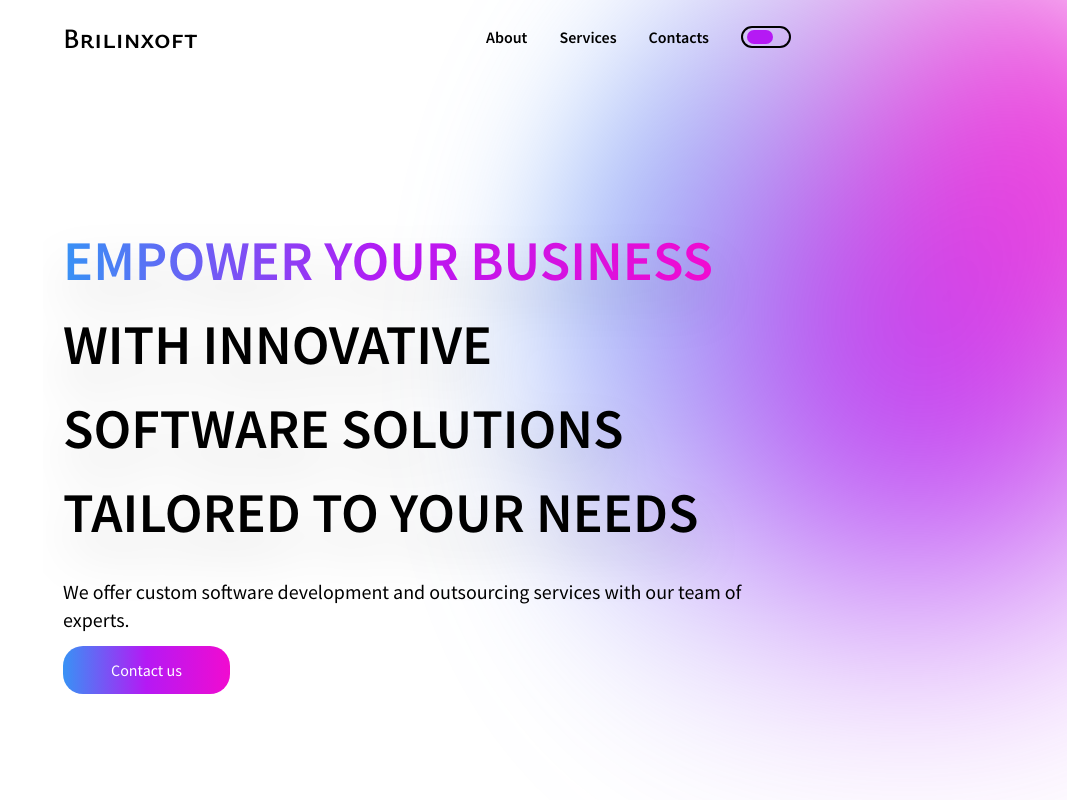
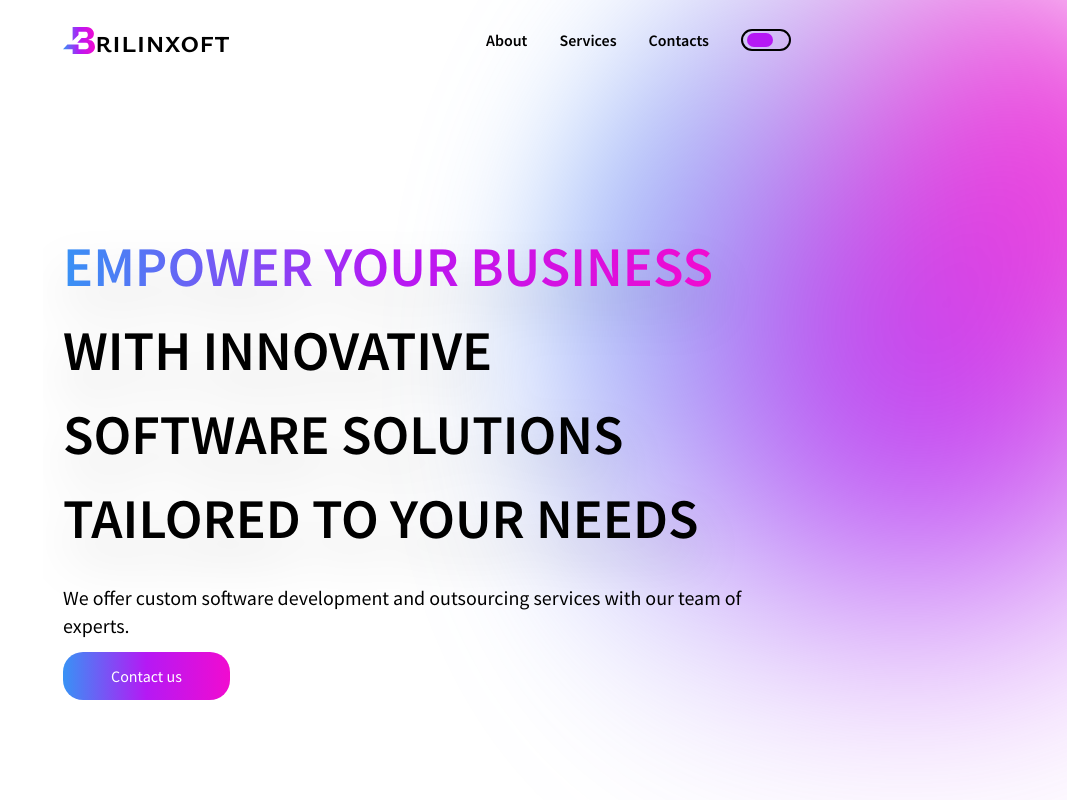
Before and after one commit to luckeryouknow/brilinxoft, a Next.js app: page / in a window 1280 px wide. Shown: the whole page, without its empty margins (213-1280 px from the left). Built offline with nearby package versions, Linux system fonts and the light colour scheme.

Commit message:
minor changes in design

```diff
--- a/src/modules/chooseUs/ChooseUs.tsx
+++ b/src/modules/chooseUs/ChooseUs.tsx
@@ -5,7 +5,7 @@ export default function ChooseUs () {
   return (
     <Section>
       <Container>
-        <div id="chooseUs" className="flex flex-col gap-6">
+        <div className="flex flex-col gap-6">
           <h2 className="text-[40px] xl:text-[64px]">See why people <span className="text-[#38A4FF]">choose us...</span></h2>
           <p className="text-xl md:text-[24px]">
             We help small and medium-sized businesses to effectively increase their value in the market.
--- a/src/modules/header/Header.tsx
+++ b/src/modules/header/Header.tsx
@@ -19,7 +19,7 @@ export default function Header () {
       setRight("right-[-100%]");
 
       if (type === "about") {
-        router.push("/#chooseUs");
+        router.push("/#about");
       } else if (type === "services") {
         router.push("/#services");
       } else if (type === "contacts") {
@@ -27,7 +27,7 @@ export default function Header () {
       }
     } else {
       if (type === "about") {
-        router.push("/#chooseUs");
+        router.push("/#about");
       } else if (type === "services") {
         router.push("/#services");
       } else if (type === "contacts") {
--- a/src/modules/header/components/FunctionalButtons.tsx
+++ b/src/modules/header/components/FunctionalButtons.tsx
@@ -11,9 +11,9 @@ export default function FunctionalButtons ({ aboutClick, servicesClick, contacts
   return (
     <div className="flex flex-col-reverse mt-10 gap-8 md:flex-row md:items-center md:mt-0 md:font-semibold">
       <div className="flex flex-col gap-6 w-fit md:flex-row md:gap-8">
-        <button className="text-left md:text-center" onClick={aboutClick}>About</button>
-        <button className="text-left md:text-center" onClick={servicesClick}>Services</button>
-        <button className="text-left md:text-center" onClick={contactsClick}>Contacts</button>
+        <button className="text-left md:text-center hover:text-[#F10BD0]" onClick={aboutClick}>About</button>
+        <button className="text-left md:text-center hover:text-[#F10BD0]" onClick={servicesClick}>Services</button>
+        <button className="text-left md:text-center hover:text-[#F10BD0]" onClick={contactsClick}>Contacts</button>
       </div>
       <div className="flex gap-8 md:flex-row-reverse md:items-center">
         <ThemeSwitch />
--- a/src/modules/whatCanWeDo/components/Form.tsx
+++ b/src/modules/whatCanWeDo/components/Form.tsx
@@ -31,7 +31,9 @@ export default function Form () {
             menu: () => ("w-full bg-white dark:bg-black"),
             dropdownIndicator: () => (""),
           }} />
-        <Input placeholder="Tell us more about your project" />
+        <textarea
+          className="block min-h-[93px] w-full bg-white dark:bg-black pt-11 px-4 outline-none border-b-black dark:border-b-white border-b-[1px] text-black dark:text-[#D9D9D9] placeholder-current"
+          placeholder="Tell us more about your project" />
         <button className={`
         text-white mt-8 md:mt-10 max-w-fit px-12 py-[14px] rounded-[20px] bg-gradient-to-r from-[#3892F5FF] via-[#B519F4FF] to-[#F10BD0FF] hover:from-100% transition-all ease-out duration-500 uppercase`}>
           send
--- a/src/modules/whoWeAre/WhoWeAre.tsx
+++ b/src/modules/whoWeAre/WhoWeAre.tsx
@@ -4,7 +4,7 @@ export default function WhoWeAre () {
   return (
     <Section>
       <Container>
-        <div className="relative">
+        <div id="about" className="relative">
           <h2 className="text-[32px] xl:text-[48px] dark:text-white">
             <span className="text-transparent bg-clip-text bg-gradient-to-r from-[#3892F5FF] to-[#B519F4FF]">We are</span> a young and energetic company that works at a
             <span className="text-transparent bg-clip-text bg-gradient-to-r from-[#F10BD0FF] from-45% via-[#3892F5FF] to-[#B519F4FF]"> high level</span> and aims at a
--- a/src/shared/components/Contacts/Contacts.tsx
+++ b/src/shared/components/Contacts/Contacts.tsx
@@ -12,20 +12,20 @@ export default function Contacts ({ withIcons }: { withIcons: boolean }) {
           </div>
           <div className="flex items-center gap-4">
             <SharedSpriteSVG name="phone" />
-            <p>+380 959 59 59</p>
+            <p>+48 723 994 740</p>
           </div>
         </div>
         ):
       (
         <div className="flex flex-col gap-4">
-          <p>+380 959 59 59</p>
+          <p>+48 723 994 740</p>
           <p>brilinxoft@gmail.com</p>
         </div>
       )}
       <div className="flex items-center gap-6">
         <Link href={"https://www.linkedin.com/company/brilinxoft/"}><SharedSpriteSVG name="linkedIn" /></Link>
         <Link href={"https://www.instagram.com/brilinxoft/"}><SharedSpriteSVG name="instagram" /></Link>
-        <SharedSpriteSVG name="facebook" />
+        <Link href={"https://www.facebook.com/share/VeNtTo1dhu8Pz5mo/"}><SharedSpriteSVG name="facebook" /></Link>
       </div>
     </div>
   )
--- a/src/shared/components/Logotype/Logotype.tsx
+++ b/src/shared/components/Logotype/Logotype.tsx
@@ -1,5 +1,18 @@
+import SharedSpriteSVG from "@/shared/images/SharedSpriteSVG";
+import Link from "next/link";
+
 export default function Logotype ({ className="text-[28px]" }: { className?: string }) {
   return (
-    <h1 className={`${className} font-ysabeau font-semibold`}>Brilinxoft</h1>
+    <Link href={"/"}>
+      <h1 className={`${className} flex items-center font-ysabeau font-semibold text-[32px] dark:text-white`}>
+        <div className="block dark:hidden">
+          <SharedSpriteSVG name="logo-light" />
+        </div>
+        <div className="hidden dark:block">
+          <SharedSpriteSVG name="logo-dark" />
+        </div>
+        rilinxoft
+      </h1>
+    </Link>
   )
 }
--- a/src/shared/images/SharedSpriteSVG.tsx
+++ b/src/shared/images/SharedSpriteSVG.tsx
@@ -3,7 +3,7 @@ export default function SharedSpriteSVG ({ name }: { name: string }) {
     case "linkedIn":
       return (
         <svg
-          className="fill-[#3892F5] dark:fill-[#D9D9D9]"
+          className="fill-[#3892F5] dark:fill-[#D9D9D9] hover:fill-[#F10BD0] dark:hover:fill-[#F10BD0]"
           xmlns="http://www.w3.org/2000/svg"
           width="24"
           height="24"
@@ -16,7 +16,7 @@ export default function SharedSpriteSVG ({ name }: { name: string }) {
     case "instagram":
       return (
         <svg
-          className="fill-[#3892F5] dark:fill-[#D9D9D9]"
+          className="fill-[#3892F5] dark:fill-[#D9D9D9] hover:fill-[#F10BD0] dark:hover:fill-[#F10BD0]"
           xmlns="http://www.w3.org/2000/svg"
           width="20.8303"
           height="20.8303"
@@ -29,7 +29,7 @@ export default function SharedSpriteSVG ({ name }: { name: string }) {
     case "facebook":
       return (
         <svg
-          className="fill-[#3892F5] dark:fill-[#D9D9D9]"
+          className="fill-[#3892F5] dark:fill-[#D9D9D9] hover:fill-[#F10BD0] dark:hover:fill-[#F10BD0]"
           xmlns="http://www.w3.org/2000/svg"
           width="20.3513"
           height="20.3513"
@@ -65,5 +65,42 @@ export default function SharedSpriteSVG ({ name }: { name: string }) {
             d="M17.01 10.5v-9c0-.83-.6699-1.5-1.5-1.5H1.5C.67 0 0 .67 0 1.5v9c0 .83.67 1.5 1.5 1.5h14.01c.8301 0 1.5-.67 1.5-1.5ZM15.7 1.39c.33.33.1501.67-.0301.84l-4.0598 3.72 3.8999 4.06c.1199.14.2.36.0601.51-.1302.1601-.4302.15-.5601.0499l-4.3701-3.73L8.5 8.79 6.3701 6.84 2 10.5699c-.1299.1001-.43.1102-.56-.0499-.14-.15-.0601-.37.06-.51l3.8999-4.06-4.0598-3.72c-.1802-.17-.3601-.51-.03-.84.3298-.33.6699-.17.95.07L8.5 6.5l6.25-5.04c.28-.24.6201-.4.95-.07Z"/>
         </svg>
       )
+    case "logo-light":
+      return (
+        <svg
+          xmlns="http://www.w3.org/2000/svg"
+          width="32"
+          height="27"
+          fill="none">
+          <path
+            fill="url(#a)"
+            d="M9.6227 13.852V0h14.1441c4.9826 0 7.13 4.1551 7.13 6.5797 0 3.1167-1.5071 5.8294-5.2751 5.8294.1694 0 .123.1449.0875.2903l.0865.2869c4.3475 0 6.1162 3.5351 6.2025 6.926.0889 3.4925-3.1303 6.9422-7.3039 6.9837-11.5936.1155-15.0716 0-15.0716 0v-4.7327H0l4.4055-4.7328h11.1299v4.7328h7.4198c3.8839 0 3.3622-6.4643.116-6.4643h-8.8111l4.2896-4.6174h3.594c3.9418-.3463 2.9563-6.2334.8115-6.2334h-7.4198v3.2322L9.6227 13.852Z"/>
+          <defs>
+            <linearGradient
+              id="a"
+              x1="0"
+              x2="32"
+              y1="13.4737"
+              y2="13.4737"
+              gradientUnits="userSpaceOnUse">
+              <stop stopColor="#3892F5"/>
+              <stop offset=".5" stopColor="#B519F4"/>
+              <stop offset="1" stopColor="#F10BD0"/>
+            </linearGradient>
+          </defs>
+        </svg>
+      )
+    case "logo-dark":
+      return (
+        <svg
+          xmlns="http://www.w3.org/2000/svg"
+          width="32"
+          height="27"
+          fill="none">
+          <path
+            fill="#FAFAFA"
+            d="M9.6227 13.852V0h14.1441c4.9826 0 7.13 4.1551 7.13 6.5797 0 3.1167-1.5071 5.8294-5.2751 5.8294.1694 0 .123.1449.0875.2903l.0865.2869c4.3475 0 6.1162 3.5351 6.2025 6.926.0889 3.4925-3.1303 6.9422-7.3039 6.9837-11.5936.1155-15.0716 0-15.0716 0v-4.7327H0l4.4055-4.7328h11.1299v4.7328h7.4198c3.8839 0 3.3622-6.4643.116-6.4643h-8.8111l4.2896-4.6174h3.594c3.9418-.3463 2.9563-6.2334.8115-6.2334h-7.4198v3.2322L9.6227 13.852Z"/>
+        </svg>
+      )
   }
 }
```
Also changed, not shown: src/modules/footer/Footer.tsx (+5 -5 lines), src/modules/notFound/NotFound.tsx (+7 -1 lines), src/modules/ourTeam/OurTeam.tsx (+4 -4 lines).
